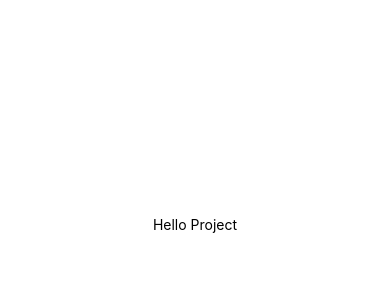
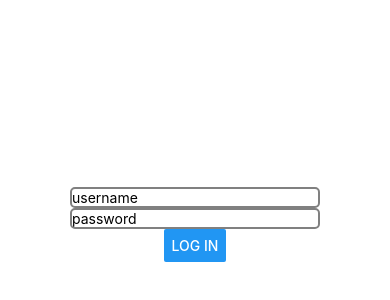
Before and after one commit to qxou14/senior_project_app, a React Native app: screen / in a window 390 px wide. Shown: the part 198-498 px from the top of the page. Built offline with nearby package versions, Linux system fonts and the light colour scheme.

Commit message:
basic sign in page created

```diff
--- a/App.js
+++ b/App.js
@@ -1,11 +1,11 @@
 import { StatusBar } from "expo-status-bar";
 import { StyleSheet, Text, View } from "react-native";
+import SignIn from "./src/SignIn";
 
 export default function App() {
   return (
     <View style={styles.container}>
-      <Text>Hello Project</Text>
-      <StatusBar style="auto" />
+      <SignIn />
     </View>
   );
 }
--- /dev/null
+++ b/src/Input_button.js
@@ -0,0 +1,22 @@
+import { StatusBar } from "expo-status-bar";
+import { StyleSheet, Text, View, SafeAreaView, TextInput } from "react-native";
+import { clickProps } from "react-native-web/dist/cjs/modules/forwardedProps";
+import React from "react";
+
+export default function Input_button(props) {
+  return (
+    <View style={styles.container}>
+      <TextInput placeholder={props.place_holder_name} />
+    </View>
+  );
+}
+
+const styles = StyleSheet.create({
+  container: {
+    backgroundColor: "white",
+    width: 250,
+    borderColor: "gray",
+    borderWidth: 2,
+    borderRadius: 5,
+  },
+});
--- /dev/null
+++ b/src/SignIn.js
@@ -0,0 +1,32 @@
+import { StatusBar } from "expo-status-bar";
+import {
+  StyleSheet,
+  Text,
+  View,
+  SafeAreaView,
+  TextInput,
+  Button,
+  Alert,
+} from "react-native";
+import Input_button from "./Input_button";
+
+export default function SignIn() {
+  return (
+    <View style={styles.container}>
+      <Input_button place_holder_name="username" />
+      <Input_button place_holder_name="password" />
+      <Button title="Log In" onPress={() => console.log("hello world")} />
+    </View>
+  );
+}
+
+const styles = StyleSheet.create({
+  container: {
+    flex: 1,
+    backgroundColor: "white",
+    alignItems: "center",
+    justifyContent: "center",
+  },
+
+  button: {},
+});
```
